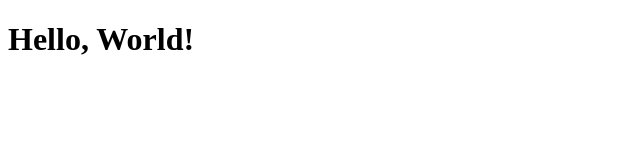
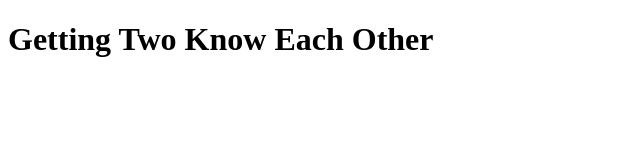
Before and after one commit to ToussaintTyler/getting-to-know-each-other, a plain HTML site: page index.html in a window 1280 px wide. Shown: the whole page, without its empty margins (0-640 px from the left). Drawn offline with Linux system fonts and the light colour scheme.

Commit message:
Update index.html

```diff
--- a/index.html
+++ b/index.html
@@ -2,9 +2,9 @@
 <html lang="en">
 <head>
   <meta charset="UTF-8">
-  <title>Hello World</title>
+  <title>Tyler</title>
 </head>
 <body>
-  <h1>Hello, World!</h1>
+  <h1>Getting Two Know Each Other</h1>
 </body>
 </html>
```
